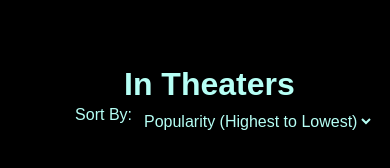
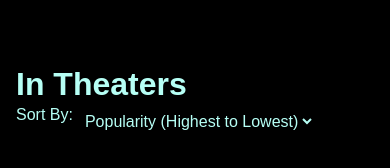
Before and after one commit to chrisnph/next-popcorn-time, a Next.js app: page / in a window 390 px wide. Shown: the part 212-380 px from the top of the page. Built offline with nearby package versions, Linux system fonts and the light colour scheme; no server answers; a web font is replaced by a local one.

Commit message:
style(Movies): fix mobile layout

```diff
--- a/src/app/components/Movies/index.tsx
+++ b/src/app/components/Movies/index.tsx
@@ -65,7 +65,7 @@ const Movies = () => {
         <ActionPanelGenres />
 
         <motion.div className="my-[1rem]" {...delayedFadeInAnimation}>
-          <div className="my-10 md:my-5 flex flex-col sm:flex-row justify-between items-end">
+          <div className="my-10 md:my-5 flex flex-col sm:flex-row justify-between items-start md:items-end">
             <span className="text-[#B6FFF5] text-[2rem] font-extrabold p-0 m-0 leading-none w-[250px]">
               In Theaters
             </span>
```
